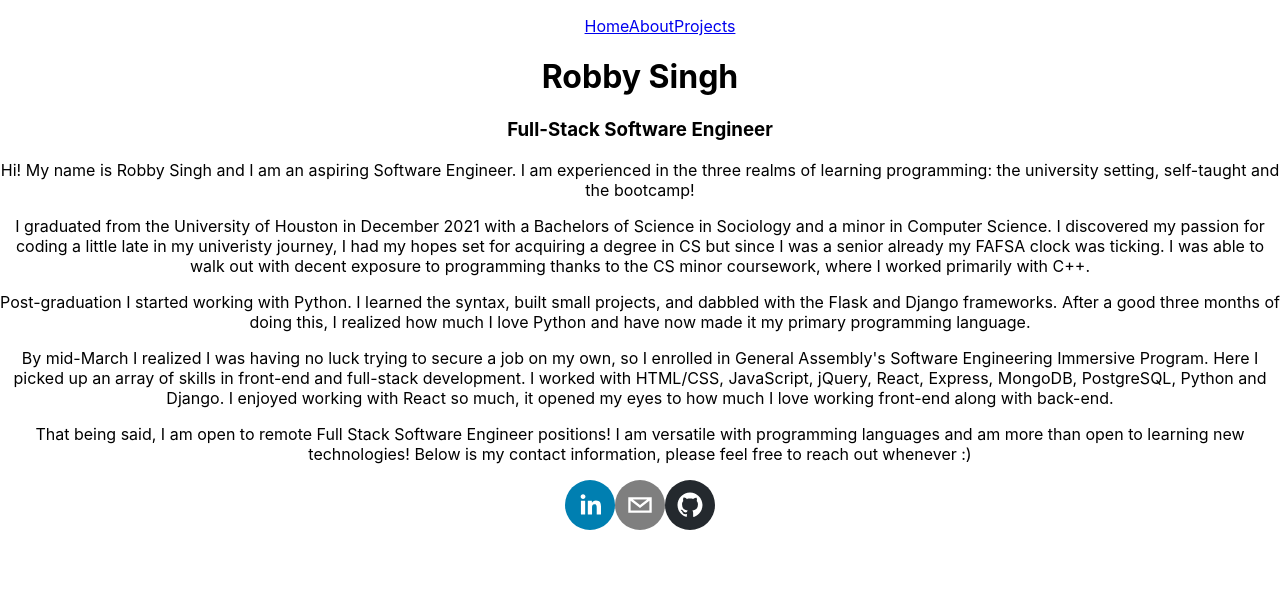
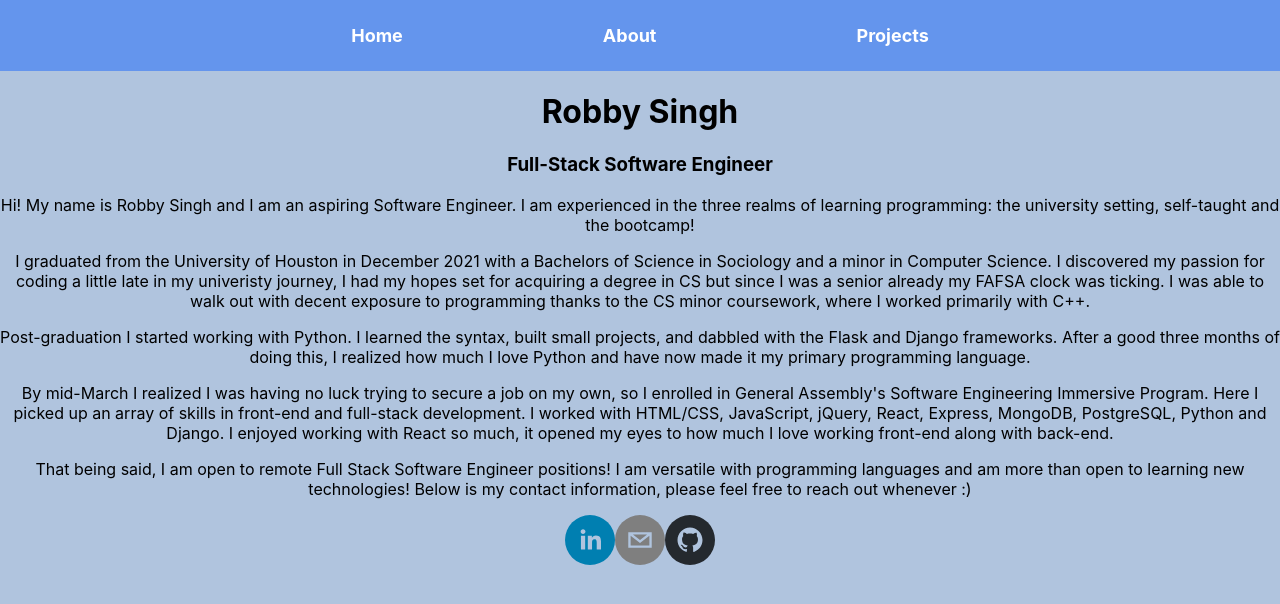
Before and after one commit to robby-13/Portfolio-Website, a React (Create React App) app: page / in a window 1280 px wide. Shown: the top 604 px of the page. Built offline with nearby package versions, Linux system fonts and the light colour scheme.

Commit message:
general styling done

```diff
--- a/package.json
+++ b/package.json
@@ -1,6 +1,7 @@
 {
   "name": "portfolio",
   "version": "0.1.0",
+  "homepage": "https://robby-13.github.io/Portfolio-Website/",
   "private": true,
   "dependencies": {
     "@testing-library/jest-dom": "^5.16.4",
@@ -16,6 +17,8 @@
     "web-vitals": "^2.1.4"
   },
   "scripts": {
+    "predeploy": "npm run build",
+    "deploy": "gh-pages -d build",
     "start": "react-scripts start",
     "build": "react-scripts build",
     "test": "react-scripts test",
--- a/public/index.html
+++ b/public/index.html
@@ -24,7 +24,7 @@
       work correctly both with client-side routing and a non-root public URL.
       Learn how to configure a non-root public URL by running `npm run build`.
     -->
-    <title>React App</title>
+    <title>Robby Singh</title>
   </head>
   <body>
     <noscript>You need to enable JavaScript to run this app.</noscript>
--- a/src/App.css
+++ b/src/App.css
@@ -36,3 +36,26 @@
     transform: rotate(360deg);
   }
 }
+
+body {
+  background-color: #B0C4DE
+}
+
+.nav-bar {
+  border: 5px hidden;
+  margin: 0;
+  padding: 25px;
+  background-color: #6495ED;
+}
+
+.nav-bar a {
+  margin: 100px;
+  text-decoration: none;
+  color: white;
+  font-size: large;
+  font-weight: bold;
+}
+
+.nav-bar a:hover {
+  color: black;
+}
```
